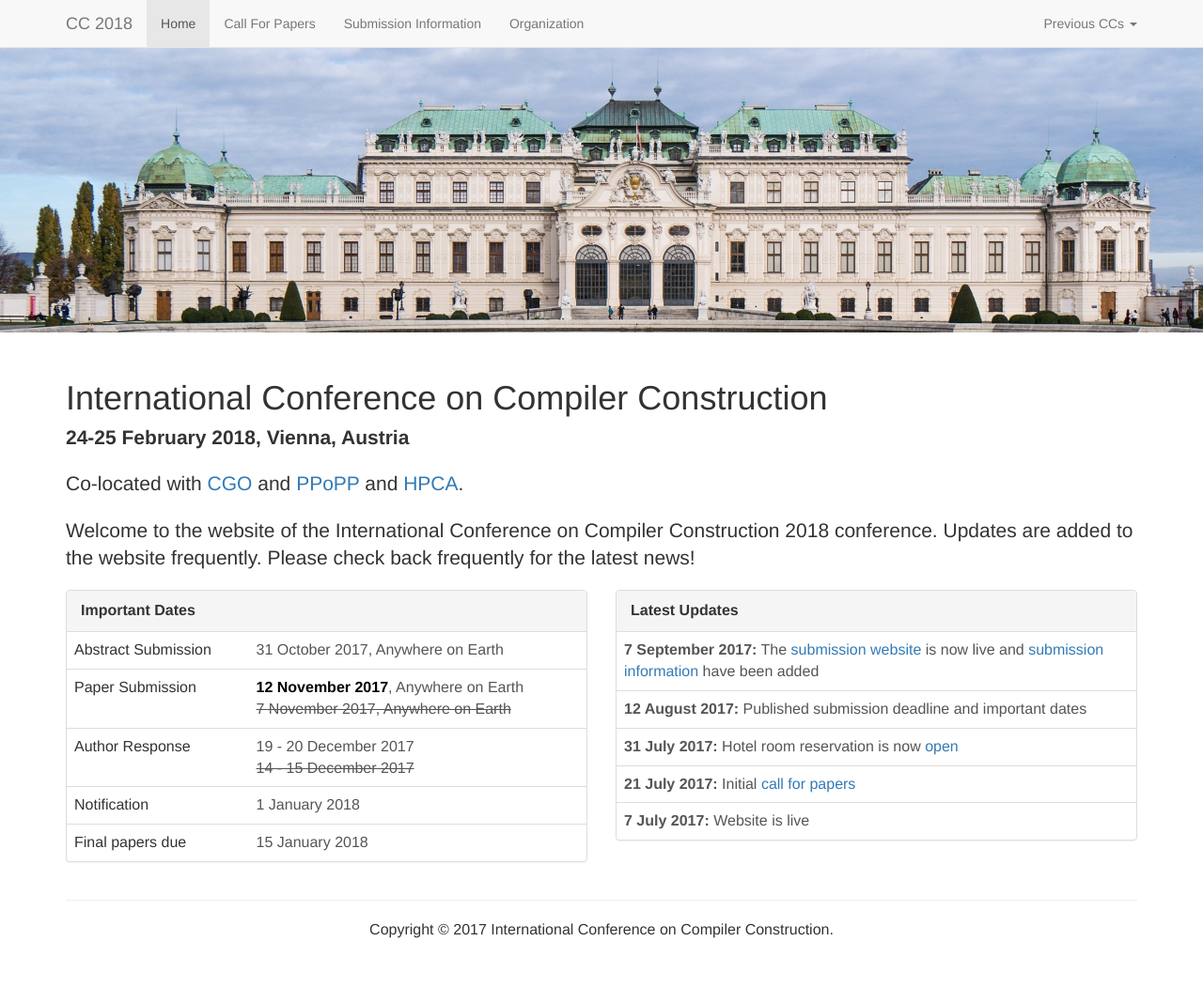
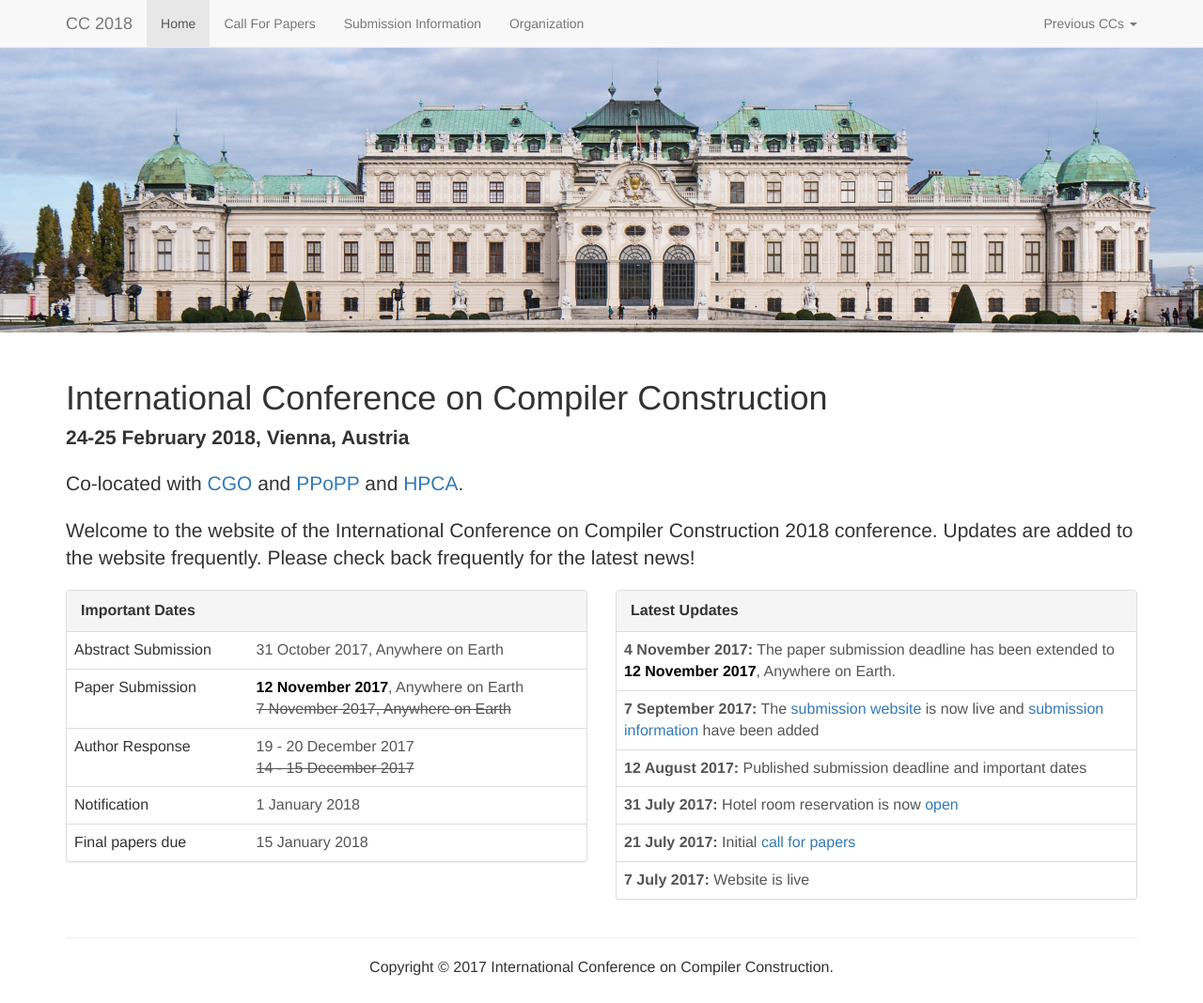
Before and after one commit to cc-conference/18, a Jekyll site: the page built from index.html, in a window 1280 px wide and 1068 px high. Shown: the whole window at 94% size. Built offline with Jekyll 4.4.1, drawn with Linux system fonts in a browser that asks for light colours; nearby versions of some CDN libraries.

Commit message:
Added News item

```diff
--- a/index.html
+++ b/index.html
@@ -59,6 +59,7 @@ title:  27th International Conference on Compiler Construction 2018
 
           <table class="table">
             <tbody>
+              <tr><td><b>4 November 2017:</b> The paper submission deadline has been extended to <strong style="color:black;">12 November 2017</strong>, Anywhere on Earth.</td></tr>
               <tr><td><b>7 September 2017:</b> The <a href="https://cc18.hotcrp.com">submission website</a> is now live and <a href="{{ '/submission/' | relative_url }}">submission information</a> have been added</td></tr>
               <tr><td><b>12 August 2017:</b> Published submission deadline and important dates</td></tr>
               <tr><td><b>31 July 2017:</b> Hotel room reservation is now <a href="https://reservations.travelclick.com/75040?GroupId=1999609">open</a></td></tr>
```
